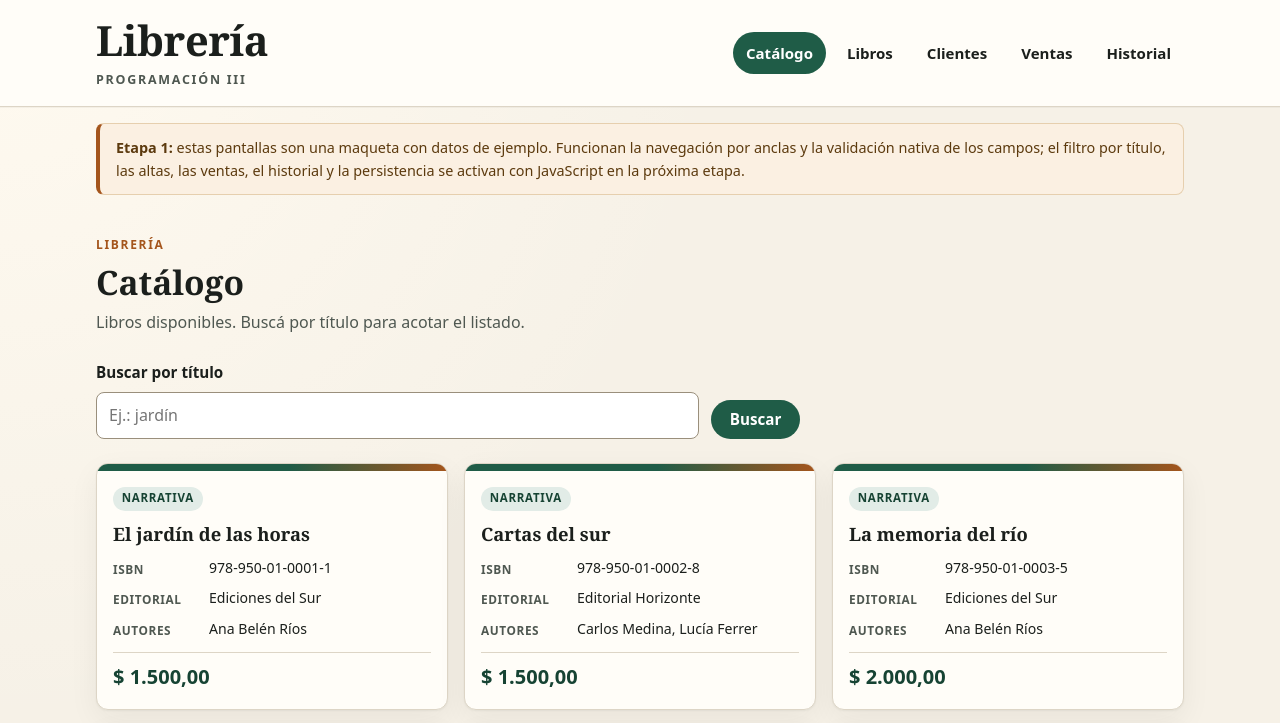
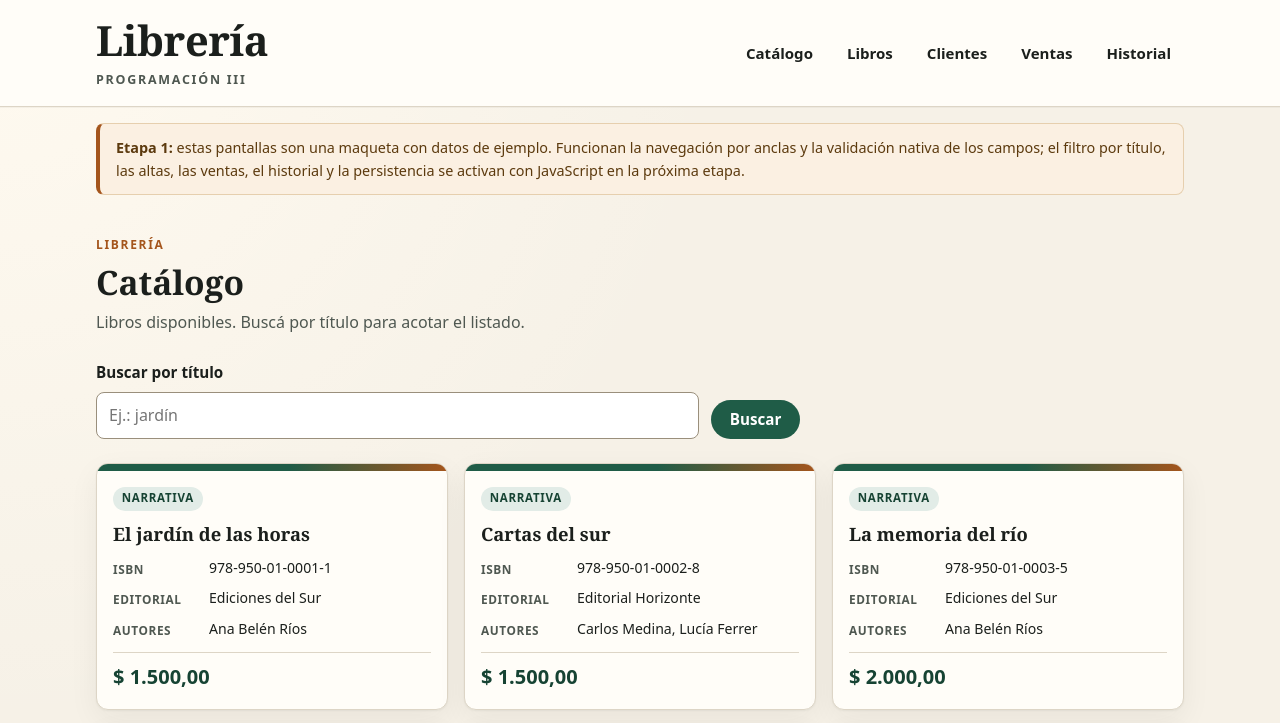
Before and after one commit to lauty-naranjo/PrimerParcial---Programacion-III, a plain HTML site: page index.html in a window 1280 px wide. Shown: the top 723 px of the page. Drawn offline with Linux system fonts and the light colour scheme.

Commit message:
fix(a11y): retira aria-current fijo de la navegación

```diff
--- a/index.html
+++ b/index.html
@@ -20,7 +20,7 @@
       </div>
       <nav class="nav-principal" aria-label="Navegación principal">
         <ul class="nav-principal__lista">
-          <li><a class="nav-principal__enlace" href="#catalogo" aria-current="page">Catálogo</a></li>
+          <li><a class="nav-principal__enlace" href="#catalogo">Catálogo</a></li>
           <li><a class="nav-principal__enlace" href="#libros">Libros</a></li>
           <li><a class="nav-principal__enlace" href="#clientes">Clientes</a></li>
           <li><a class="nav-principal__enlace" href="#ventas">Ventas</a></li>
```
